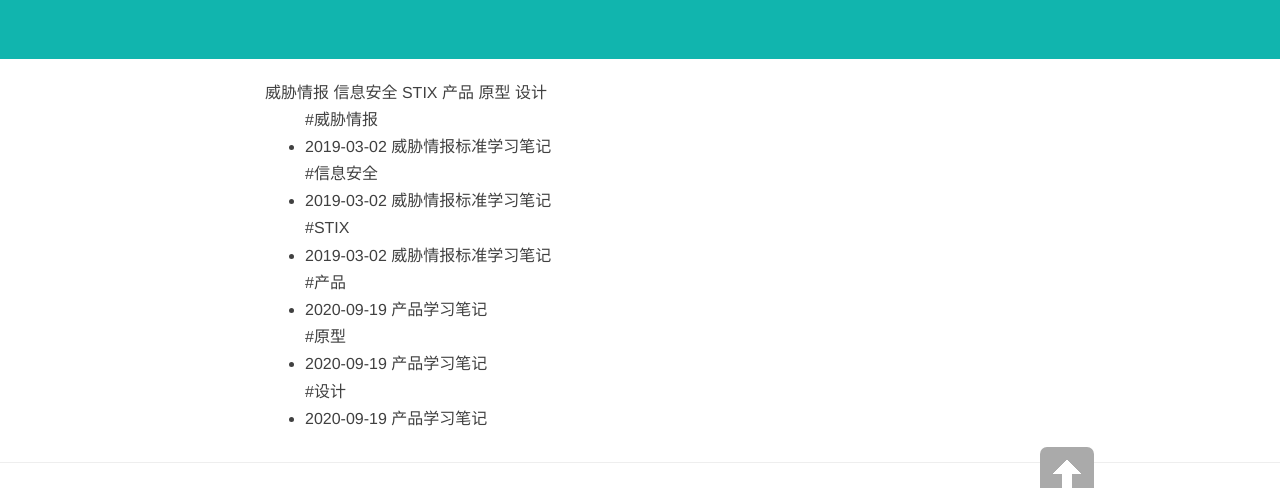
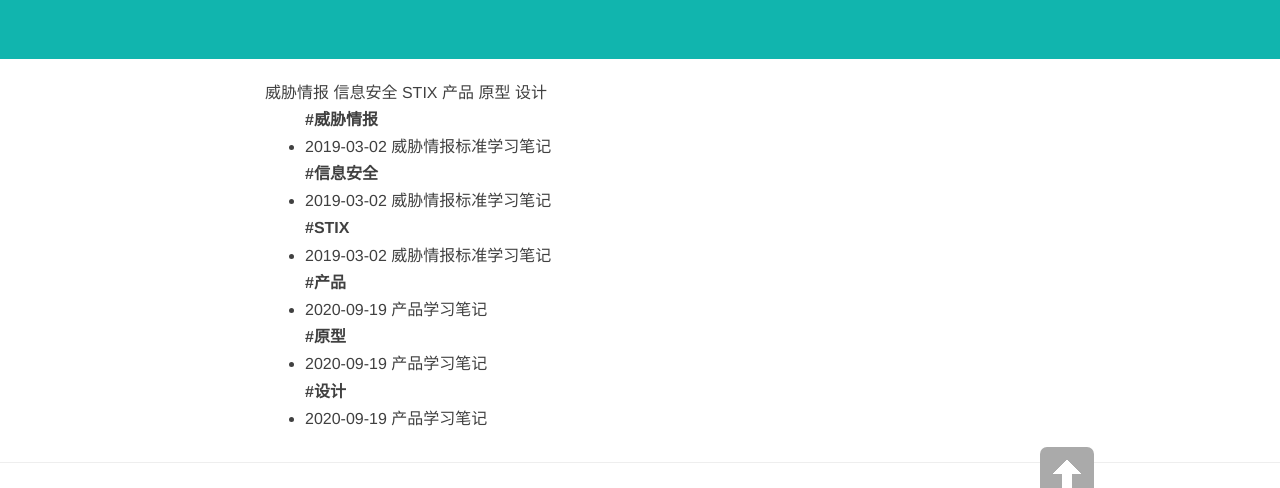
Before and after one commit to lullabypan/lullabypan.github.io, a Jekyll site: the page built from tags.md, in a window 1280 px wide. Shown: the part 369-857 px from the top of the page. Built offline with Jekyll 4.4.1, drawn with Linux system fonts in a browser that asks for light colours; nearby versions of some CDN libraries; library files that are not in the unit come from our copies.

Commit message:
Update tags.md

```diff
--- a/tags.md
+++ b/tags.md
@@ -8,13 +8,13 @@
 
 <div id='tag_cloud'>
 {% for tag in site.tags %}
- <a href="#{{ tag[0] }}" title="{{ tag[0] }}" rel="{{ tag[1].size }}">{{ tag[0] }}</a>
+ <a style="font-color:blue" href="#{{ tag[0] }}" title="{{ tag[0] }}" rel="{{ tag[1].size }}">{{ tag[0] }}</a>
 {% endfor %}
 </div>
 
 <ul class="listing">
 {% for tag in site.tags %}
-  <a class="listing-seperator" id="{{ tag[0] }}">#{{ tag[0] }}</a>
+  <b class="listing-seperator" id="{{ tag[0] }}">#{{ tag[0] }}</b>
 {% for post in tag[1] %}
   <li class="listing-item">
   <time datetime="{{ post.date | date:"%Y-%m-%d" }}">{{ post.date | date:"%Y-%m-%d" }}</time>
```
